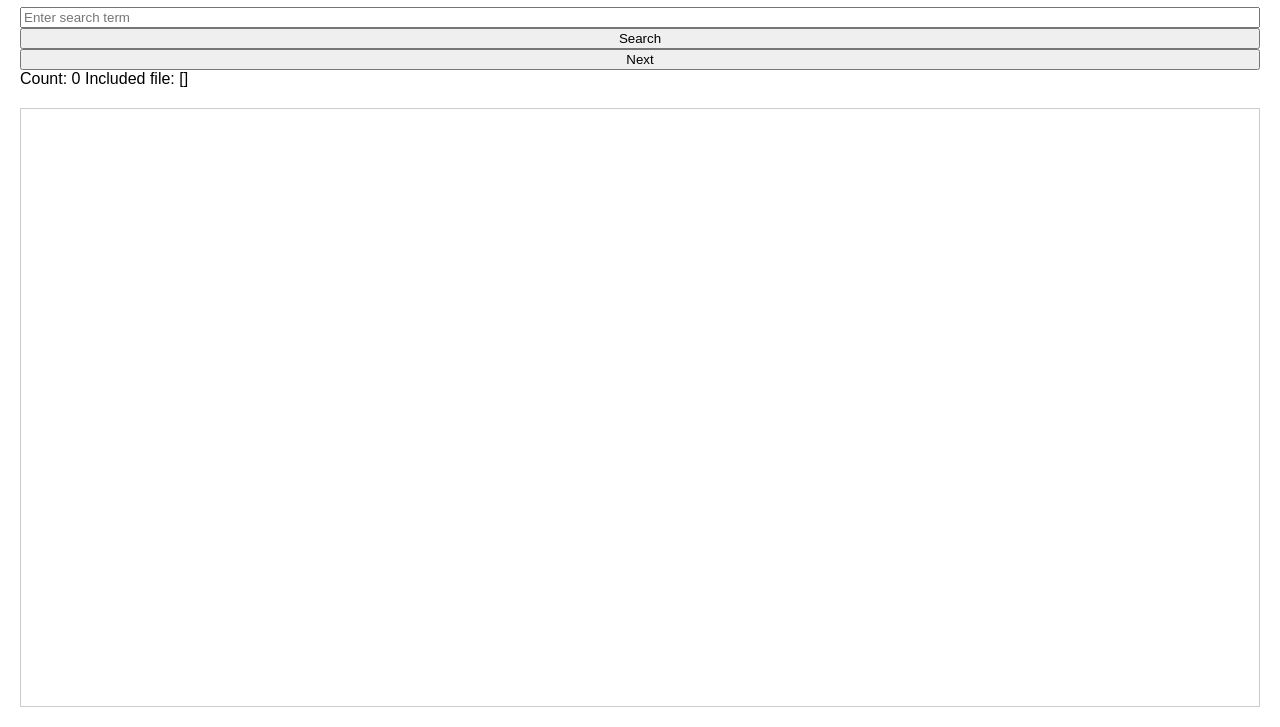
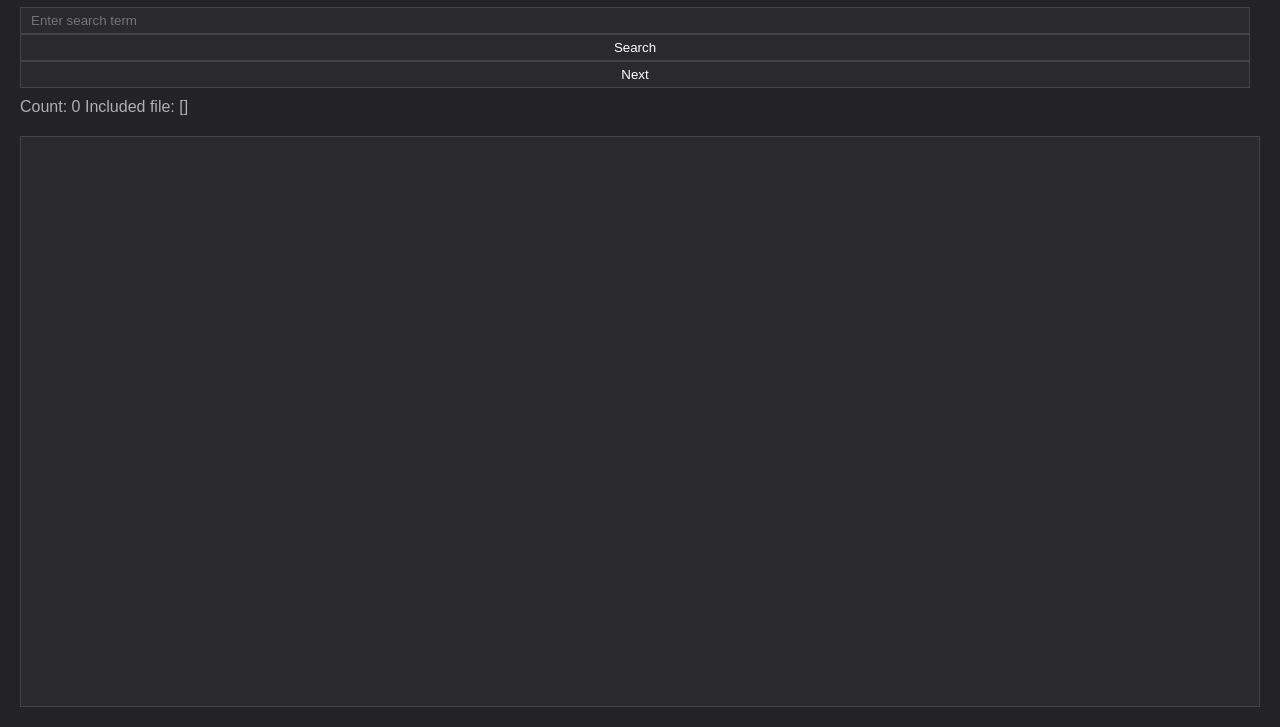
Before and after one commit to pandaec/LogReader, a plain HTML site: page static/index.html in a window 1280 px wide. Shown: the part 73-800 px from the top of the page. Drawn offline with Linux system fonts and the light colour scheme.

Commit message:
create dark theme

```diff
--- a/static/index.html
+++ b/static/index.html
@@ -1,4 +1,3 @@
-
 <!DOCTYPE html>
 <html lang="en">
 
@@ -12,6 +11,8 @@
             height: 100%;
             margin: 0;
             padding: 0;
+            background-color: #232325;
+            color: #ffffff;
         }
 
         body {
@@ -38,16 +39,17 @@
             white-space: pre-wrap;
             word-wrap: break-word;
             overflow-y: auto;
-            border: 1px solid #ccc;
+            border: 1px solid #444;
             padding: 10px;
             flex-grow: 1;
+            background-color: #2a2a2c;
         }
 
         .log-entry {
             display: grid;
             grid-template-columns: 130px 100px 30px 1fr;
             gap: 10px;
-            border-bottom: 1px solid #ddd;
+            border-bottom: 1px solid #444;
             padding: 3px 0;
         }
 
@@ -57,7 +59,7 @@
 
         .timestamp {
             font-weight: bold;
-            color: #555;
+            color: #b0b0b0;
         }
 
         .thread {
@@ -67,7 +69,7 @@
 
         .priority {
             font-weight: bold;
-            color: #c00;
+            color: #ff6b6b;
         }
 
         .content {
@@ -77,6 +79,32 @@
         .content.content-wrap {
             white-space: normal;
             word-wrap: break-word;
+        }
+
+        input[type="text"],
+        button {
+            background-color: #2a2a2c;
+            color: #ffffff;
+            border: 1px solid #444;
+            padding: 5px 10px;
+            margin-right: 10px;
+        }
+
+        button {
+            cursor: pointer;
+        }
+
+        button:hover {
+            background-color: #3a3a3c;
+        }
+
+        .searchStats {
+            margin-top: 10px;
+            color: #b0b0b0;
+        }
+
+        h1 {
+            color: #ffffff;
         }
     </style>
     <meta name="viewport" content="width=device-width, initial-scale=1.0">
```
